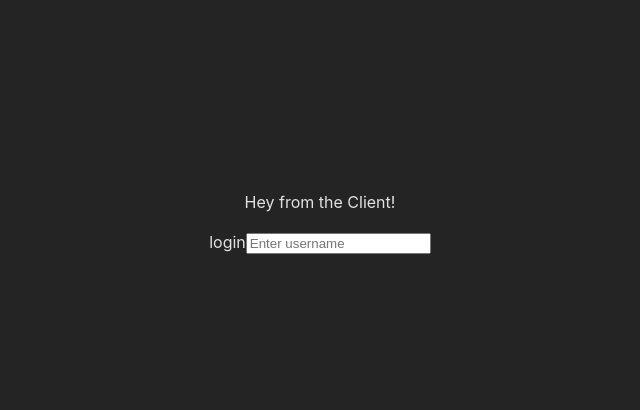
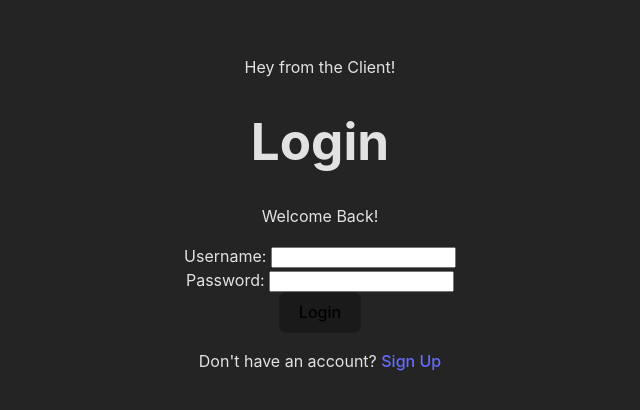
Before and after one commit to saykate/Meet-Market-Client, a React (Vite) app: page / in a window 1280 px wide. Shown: the part 186-596 px from the top of the page, without its empty margins (320-960 px from the left). Built offline with nearby package versions, Linux system fonts and the light colour scheme; no server answers.

Commit message:
refactored Input component, added Form component, and added Login Page to utilize each

```diff
--- a/src/App.tsx
+++ b/src/App.tsx
@@ -1,36 +1,16 @@
-import { useEffect, useState } from "react";
 import { Routes, Route } from "react-router-dom";
-import AuthRoute from "./components/AuthRoute";
-import Input from "./components/Input";
+// import AuthRoute from "./components/AuthRoute";
+import Login from "./pages/Login";
 import "./App.css";
-const SERVER_URL = import.meta.env.VITE_SERVER_URL;
 
 function App() {
 
-  const hitServer = async () => {
-    const resp = await fetch(SERVER_URL);
-    const json = await resp.json();
-    console.log(json);
-  };
-
-  useEffect(() => {
-    hitServer();
-  }, []);
-
-  const [inputValue, setInputValue] = useState("")
 
   return (
     <>
       <p>Hey from the Client!</p>
-      <Input
-        name="login"
-        type="text"
-        value={inputValue}
-        placeholder="Enter username"
-        onChange={(e) => console.log(e.target.value)}
-          />
     <Routes>
-      <Route />
+      <Route path="/" element={<Login />} />
     </Routes>
     </>
   );
--- a/src/components/AuthRoute.tsx
+++ b/src/components/AuthRoute.tsx
@@ -1,4 +1,4 @@
-import { Navigate } from 'react-router-dom';
+// import { Navigate } from 'react-router-dom';
 import useAuthContext from '../hooks/useAuthContext';
 import { FC, ReactNode } from 'react';
 
@@ -10,7 +10,7 @@ const AuthRoute: FC<AuthRouteProps> = ({ children }) => {
   const { isAuthenticated } = useAuthContext();
 
   if (!isAuthenticated) {
-    return <Navigate to="/" />;
+    // return <Navigate to="/profile" />;
   }
   return <>{ children }</>
 }
--- a/src/components/Form.tsx
+++ b/src/components/Form.tsx
@@ -1,19 +1,85 @@
-// import { FC, useState } from 'react';
-// import Button from "./Button"
-// import Input, { Props as InputProps } from "./Input";
+import React, { FC, useState } from "react";
+import Input, { InputProps } from "./Input";
 
-// type FormProps = {
+export type InputItem = Omit<InputProps, "onChange" | "value">;
 
-// }
+type FormProps = {
+  title: string;
+  subTitle: string;
+  inputs: InputItem[];
+  // eslint-disable-next-line @typescript-eslint/no-explicit-any
+  submit: (formData: any) => void;
+  cta: string;
+  initState: Record<string, string>;
+  linkPrompt?: string;
+  link?: string;
+  linkText?: string;
+  loading: boolean;
+};
 
-// const initState = {}
+const Form: FC<FormProps> = ({
+  title,
+  subTitle,
+  inputs,
+  submit,
+  cta,
+  initState,
+  linkPrompt,
+  link,
+  linkText,
+  loading,
+}) => {
+  const [formData, setFormData] = useState<Record<string, string>>(initState);
 
-// const Form: FC<FormProps> = ({}) => {
-//   const [formData, setFormData] = useState(initState)
+  const validate = () => {
+    return Object.values(formData).every((val) => val);
+  };
 
+  const handleChange = (e: React.ChangeEvent<HTMLInputElement>) => {
+    const { name, value } = e.target;
+    setFormData({ ...formData, [name]: value });
+  };
 
+  const handleSubmit = (e: React.MouseEvent<HTMLButtonElement>) => {
+    e.preventDefault();
+    if (!validate()) {
+      alert("Please fill out all fields");
+      return;
+    }
+    submit(formData);
+    setFormData(initState);
+  };
 
-//   return (
+  return (
+    <div>
+      <div>
+        <h1>{title}</h1>
+        <p>{subTitle}</p>
+      </div>
+      <div>
+        <form>
+          {inputs.map((input, idx) => (
+            <Input
+              key={idx}
+              {...input}
+              value={formData[input.name]}
+              onChange={handleChange}
+            />
+          ))}
+          <button type="button" disabled={loading} onClick={handleSubmit}>
+            {cta}
+          </button>
+        </form>
+      </div>
+      {linkPrompt && link && linkText && (
+        <div>
+          <p>
+            {linkPrompt} <a href={link}>{linkText}</a>
+          </p>
+        </div>
+      )}
+    </div>
+  );
+};
 
-//   )
-// }
+export default Form;
--- a/src/components/Input.tsx
+++ b/src/components/Input.tsx
@@ -1,23 +1,33 @@
 import { FC } from 'react';
 
-type InputProps = {
+export type InputProps = {
   type: string,
   name: string,
+  label: string,
   value: string,
-  placeholder: string,
-  onChange: (e: React.ChangeEvent<HTMLInputElement>) => void
+  isRequired: boolean,
+  onChange: (e: React.ChangeEvent<HTMLInputElement>) => void,
 }
 
 const Input: FC<InputProps> = ({
-  type,
+  type = 'text',
   name,
+  label,
   value,
-  placeholder,
-  onChange }) => {
+  onChange,
+  isRequired
+}) => {
     return (
-        <div className='inputContainer'>
-            <label htmlFor={name}>{name}</label>
-            <input type={type} name={name} id={name} value={value} placeholder={placeholder} onChange={onChange} />
+        <div>
+            <label htmlFor={name}>{label}: </label>
+            <input
+              type={type}
+              id={name}
+              name={name}
+              value={value}
+              onChange={onChange}
+              required={isRequired}
+              />
         </div>
     )
 }
--- a/src/hooks/useLogin.tsx
+++ b/src/hooks/useLogin.tsx
@@ -8,11 +8,15 @@ export type LoginFormData = {
   password: string;
 };
 
+type ErrorType = {
+  message: string;
+}
+
 const useLogin = () => {
   const { setToken } = useAuthContext();
   const navigate = useNavigate();
   const [loading, setLoading] = useState(false);
-  const [error, setError] = useState<string | null>(null);
+  const [error, setError] = useState<ErrorType | null>(null);
 
   const login = async ({ username, password }: LoginFormData) => {
     try {
@@ -20,9 +24,13 @@ const useLogin = () => {
       const res = await api.login({ username, password });
       setToken(res.JWT);
       navigate("/profile");
-    } catch (error: any) {
-      console.error("Failed to login", error);
-      setError(error.message || "An unknown error occurred");
+    } catch (error) {
+      console.error("Failed to Login", error);
+      if (error instanceof Error) {
+        setError({ message: error.message })
+      } else {
+      setError({ message: "An unknown error occurred" });
+      }
     } finally {
       setLoading(false);
     }
--- /dev/null
+++ b/src/pages/Login.tsx
@@ -0,0 +1,47 @@
+import Form from "../components/Form";
+import useLogin, { LoginFormData } from "../hooks/useLogin";
+
+const initState = {
+  username: "",
+  password: "",
+};
+
+const inputs = [
+  {
+    type: "text",
+    name: "username",
+    label: "Username",
+    isRequired: true,
+  },
+  {
+    type: "text",
+    name: "password",
+    label: "Password",
+    isRequired: true,
+  }
+]
+
+const Login = () => {
+  const { loading, login } = useLogin();
+
+  const handleLogin = async ({ username, password }: LoginFormData) => {
+    await login({ username, password });
+  };
+
+  return (
+    <Form
+      title="Login"
+      subTitle="Welcome Back!"
+      inputs={inputs}
+      submit={handleLogin}
+      cta="Login"
+      initState={initState}
+      linkPrompt="Don't have an account?"
+      link="/register"
+      linkText="Sign Up"
+      loading={loading}
+    />
+  );
+};
+
+export default Login;
```
Also changed, not shown: src/api/users.ts (+11 -1 lines), src/hooks/useGetUser.tsx (+12 -4 lines).
